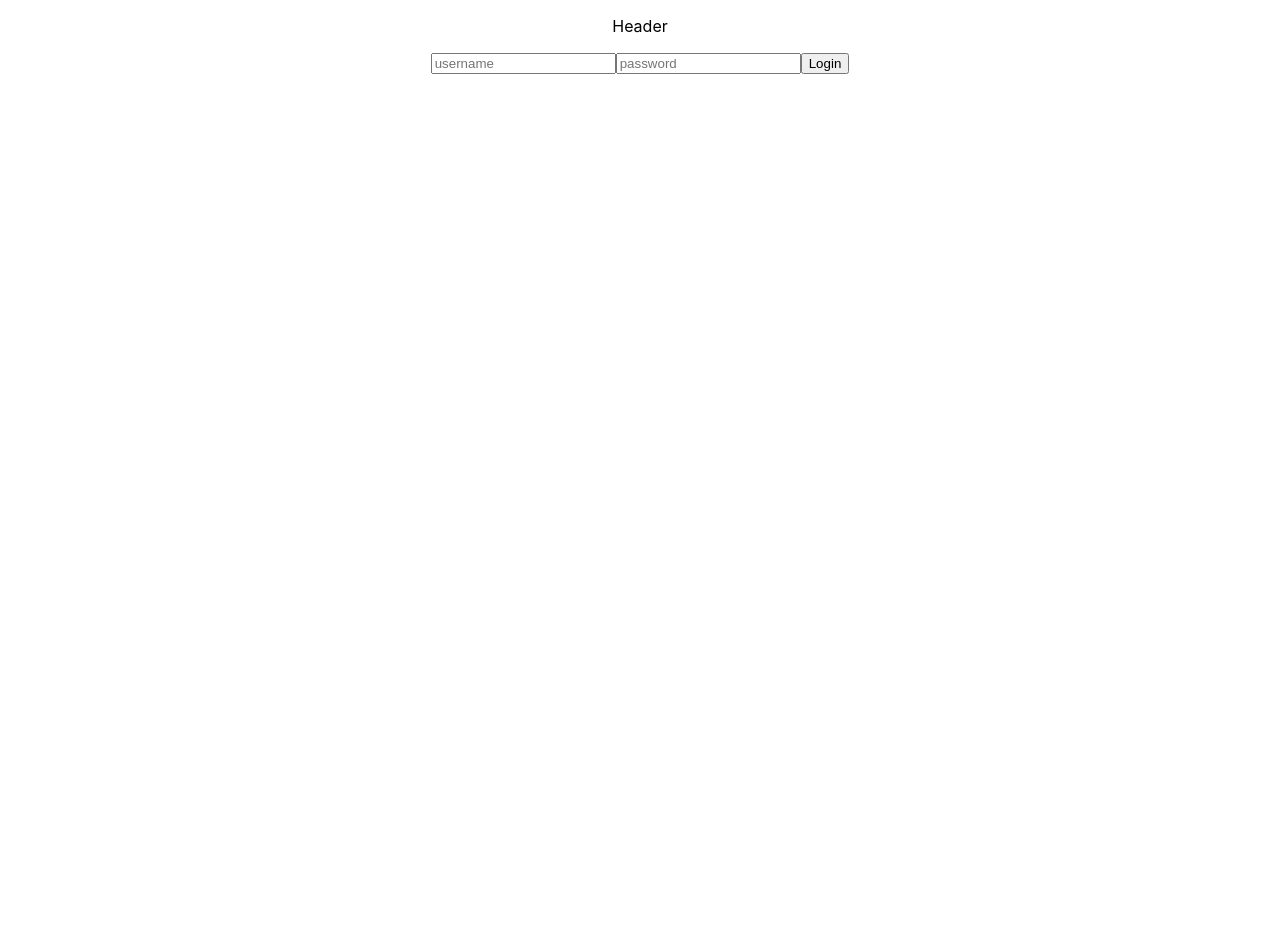
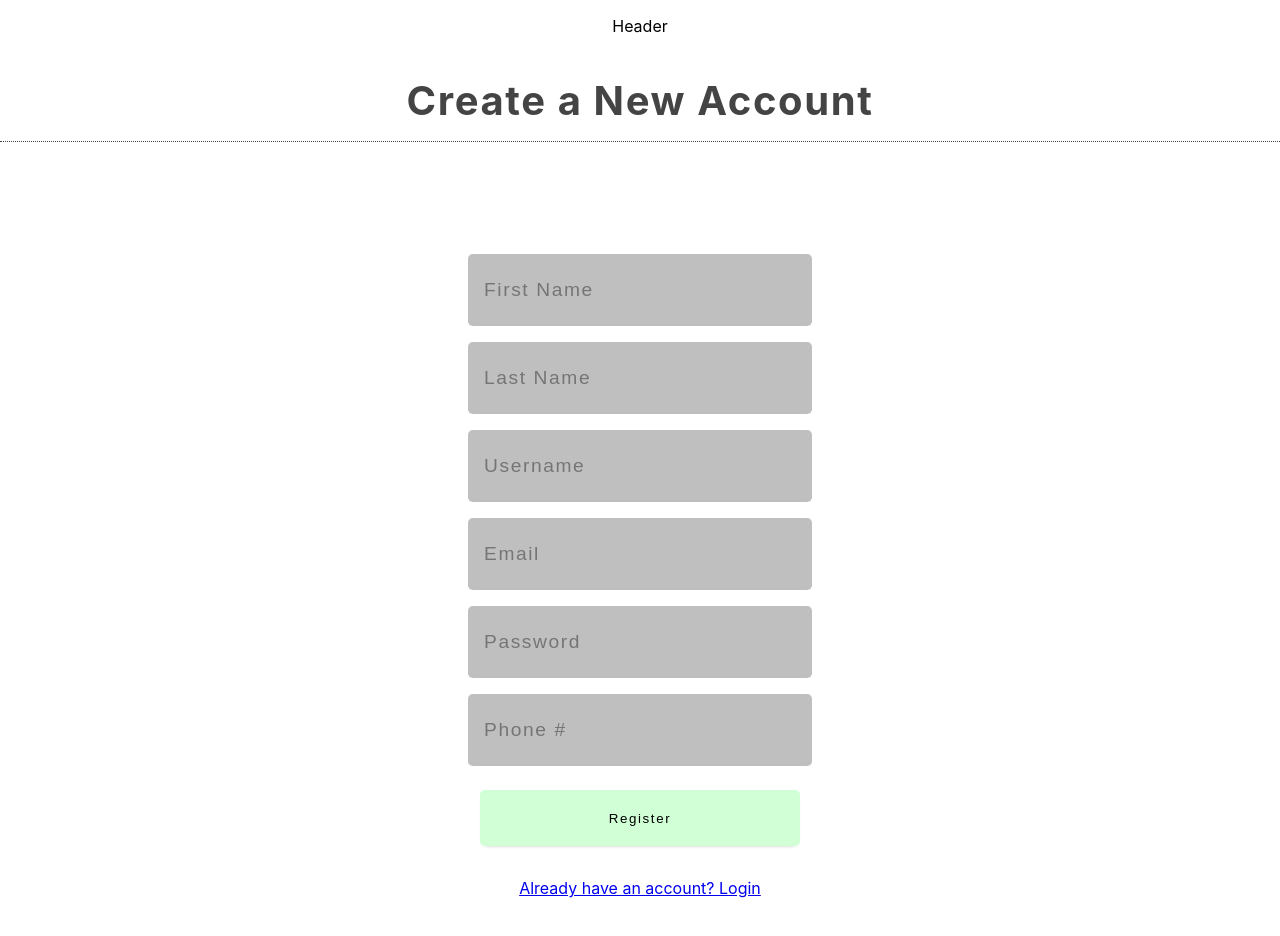
Before and after one commit to BW-A-Better-Professor-App/Better-Professor-FE, a React (Create React App) app in the folder client/: page / in a window 1280 px wide. Shown: the top 936 px of the page. Before the commit the page ends 800 px from the top, so only its background shows below. Built offline with nearby package versions, Linux system fonts and the light colour scheme.

Commit message:
registration form v1.0. Also routes changed in app.js

```diff
--- a/client/package.json
+++ b/client/package.json
@@ -10,7 +10,8 @@
     "react": "^16.13.0",
     "react-dom": "^16.13.0",
     "react-router-dom": "^5.1.2",
-    "react-scripts": "3.4.0"
+    "react-scripts": "3.4.0",
+    "styled-components": "^5.0.1"
   },
   "scripts": {
     "start": "react-scripts start",
--- a/client/src/App.js
+++ b/client/src/App.js
@@ -3,6 +3,7 @@ import logo from './logo.svg';
 import { BrowserRouter as Router, Route } from 'react-router-dom';
 import Login from './components/Login';
 import Header from './components/Header'
+import Register from "./components/Registration"
 import './App.css';
 
 function App() {
@@ -10,11 +11,12 @@ function App() {
     <div className="App">
       <Router>
         <Header />
-        <Route exact path = '/'>
+        <Route  path = '/Login'>
           <Login />
         </Route>
-
-
+        <Route  exact path = '/'>
+         <Register/>
+        </Route>
 
       </Router>
 
--- a/client/src/components/Registration.js
+++ b/client/src/components/Registration.js
@@ -0,0 +1,228 @@
+import React, { useState, useReducer } from 'react';
+import styled from 'styled-components';
+import { useHistory } from 'react-router-dom';
+import axios from 'axios';
+import Login from './Login'
+import { Link } from 'react-router-dom'
+
+function Register(props) {
+
+    let history = useHistory();
+
+
+
+    // state for new user to be created
+    const [newUser, setNewUser] = useState({
+        username: '',
+        first_name: '',
+        last_name: '',
+        email: '',
+        password: '',
+        phone_number: ''
+    });
+
+    const [errorText, setErrorText] = useState('');
+    const [successText, setSuccessText] = useState('');
+
+    // input change handler
+    const handleChange = (e) => {
+
+        // update new user state
+        setNewUser({
+            ...newUser,
+            [e.target.name]: e.target.value
+        });
+    }
+
+    let cb = (user) => {
+        if (newUser.username === "" ||
+            newUser.password === "" ||
+            newUser.phone_number === "" ||
+            newUser.email === "" ||
+            newUser.first_name === "" ||
+            newUser.last_name === "" ) {
+            setErrorText("Please fill out all fields!");
+        }
+        else if (newUser.username.length < 4 || newUser.username.length > 12) {
+            setErrorText("Your username must be at least 4 characters, and no longer than 12.");
+            return;
+        }
+        else if (newUser.password.length < 4 || newUser.password.length >= 32) {
+            setErrorText("Your password must be between 4 and 32 characters.")
+            return;
+        }
+        else if (newUser.phone_number.match(/[^0-9]/gi, '') || newUser.phone_number.length !== 10) {
+            setErrorText("Please enter a valid 10 digit phone number.");
+            return;
+        }
+
+        axios.post("", user)
+            .then((res) => {
+                console.log(res);
+                setNewUser({
+                    username: '',
+                    first_name: '',
+                    last_name: '',
+                    email: '',
+                    password: '',
+                    phone_number: ''
+                });
+                setSuccessText('Success...');
+                history.push(`/Login`);
+
+            })
+            .catch((err) => {
+                console.log(err)
+            });
+    }
+
+
+    return (
+        <Container>
+
+            <div>
+            </div>
+
+            <h3>Create a New Account</h3>
+
+            {/* Register Form */}
+            <form onSubmit={(e) => {
+                e.preventDefault();
+                // register(newUser);
+                cb(newUser);
+            }}>
+                  <input
+                    type="text"
+                    name="first_name"
+                    placeholder="First Name"
+                    value={newUser.first_name}
+                    onChange={handleChange}
+                    autoComplete="off"
+                />
+                 <input
+                    type="text"
+                    name="last_name"
+                    placeholder="Last Name"
+                    value={newUser.last_name}
+                    onChange={handleChange}
+                    autoComplete="off"
+                />
+                 <input
+                    type="text"
+                    name="username"
+                    placeholder="Username"
+                    value={newUser.username}
+                    onChange={handleChange}
+                    autoComplete="off"
+                />
+                  <input
+                    type="text"
+                    name="email"
+                    placeholder="Email"
+                    value={newUser.email}
+                    onChange={handleChange}
+                    autoComplete="off"
+                />
+                <input
+                    type="password"
+                    name="password"
+                    placeholder="Password"
+                    value={newUser.password}
+                    onChange={handleChange}
+                    autoComplete="off"
+                />
+                <input
+                    type="tel"
+                    name="phone_number"
+                    placeholder="Phone #"
+                    value={newUser.phone_number}
+                    onChange={handleChange}
+                    autoComplete="off"
+                />
+                <button type="submit">Register</button>
+                <div className="extra-options">
+                    <Link to= './Login' className="FormField_Link">Already have an account? Login</Link>
+                </div>
+                {errorText && <p>{errorText}</p>}
+            </form>
+
+        </Container >
+    )
+}
+
+const Container = styled.div`
+    color: #444444;
+    h3 {
+        font-size: 2.5rem;
+        font-weight: 700;
+        letter-spacing: 0.1rem;
+        padding-bottom: 1rem;
+        border-bottom: 1px dotted #444444;
+        margin-bottom: 5%;
+        text-align: center;
+        @media (max-width: 400px) {
+            font-size: 2rem;
+        }
+    }
+
+    /* Registration form styling */
+    form {
+        padding: 2.5rem 0;
+        display: flex;
+        flex-direction: column;
+        align-items: center;
+        width: 100%;
+        /* Input styling */
+        input {
+            margin: 0.5rem 0;
+            width: 20rem;
+            height: 3.5rem;
+            background: #bfbfbf;
+            border: none;
+            border-radius: 0.3rem;
+            padding: 0.5rem 0.5rem 0.5rem 1rem;
+            font-size: 1.2rem;
+            font-weight: 300;
+            letter-spacing: 0.1rem;
+
+            &:focus {
+                outline: none;
+                border: 1px solid #ababab;
+            }
+        }
+
+        /* Button Styling */
+        button {
+            width: 20rem;
+            height: 3.5rem;
+            margin: 1rem 0;
+            background: #d1ffd6;
+            border: none;
+            border-radius: 0.3rem;
+            transition: all 100ms;
+            box-shadow: 0px 2px 5px -5px;
+            letter-spacing: 0.1rem;
+
+            &:hover {
+                transition: background 100ms;
+                cursor: pointer;
+                background: #afdeb4;
+            }
+        }
+        /* Login if already registered */
+        .extra-options {
+            margin: 1rem 0;
+            width: 80%;
+            display: flex;
+            justify-content: center;
+            span {
+                color: black;
+                &:hover {
+                    cursor: pointer;
+                }
+            }
+        }
+    }
+`;
+
+export default Register;
```
